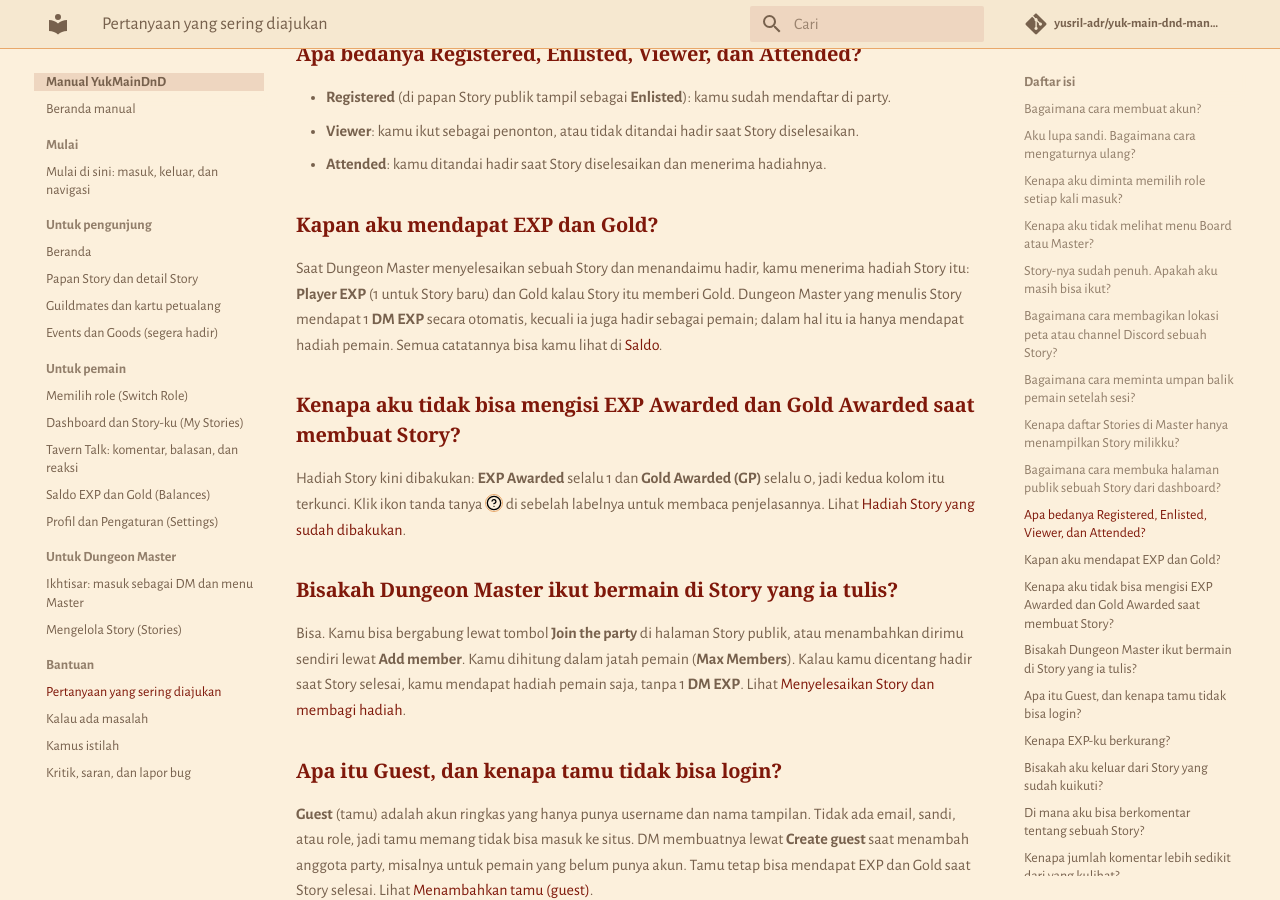
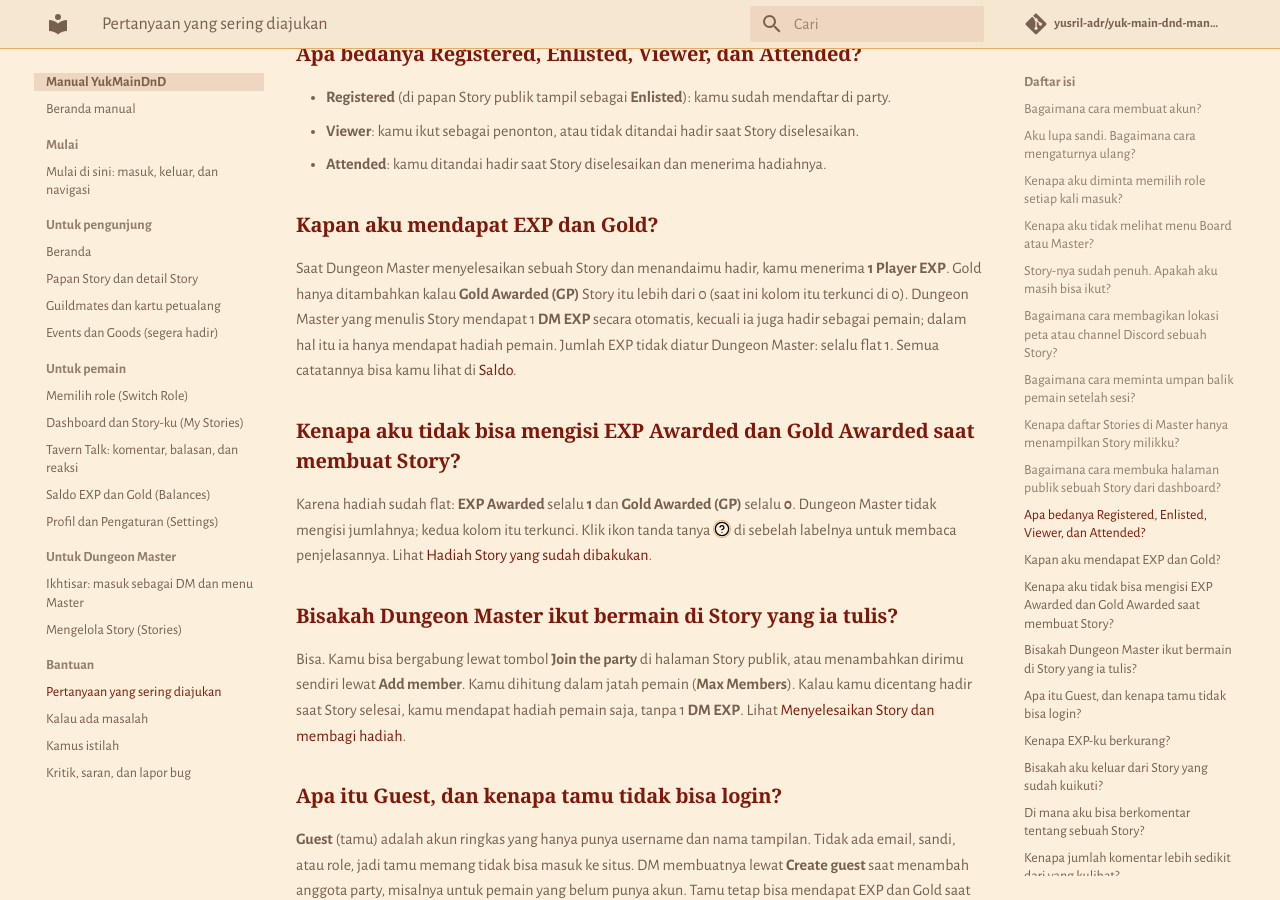
Before and after one commit to yusril-adr/yuk-main-dnd-manual, an MkDocs documentation site: the page built from docs/faq.md, in a window 1280 px wide and 900 px high, scrolled down 1650 px. Built offline with MkDocs 1.6.1 and Material for MkDocs 9.7.7, drawn with Linux system fonts in a browser that asks for light colours; some web fonts are replaced; comment, search, counter and statistics services are not loaded.

Commit message:
docs: clarify story EXP is flat 1, not set by DM

```diff
--- a/docs/faq.md
+++ b/docs/faq.md
@@ -44,11 +44,11 @@ Di detail Story (di **Board** maupun **Master**), klik alamat pendek Story di ba
 
 ### Kapan aku mendapat EXP dan Gold?
 
-Saat Dungeon Master menyelesaikan sebuah Story dan menandaimu hadir, kamu menerima hadiah Story itu: **Player EXP** (1 untuk Story baru) dan Gold kalau Story itu memberi Gold. Dungeon Master yang menulis Story mendapat 1 **DM EXP** secara otomatis, kecuali ia juga hadir sebagai pemain; dalam hal itu ia hanya mendapat hadiah pemain. Semua catatannya bisa kamu lihat di [Saldo](pemain/saldo.md).
+Saat Dungeon Master menyelesaikan sebuah Story dan menandaimu hadir, kamu menerima **1 Player EXP**. Gold hanya ditambahkan kalau **Gold Awarded (GP)** Story itu lebih dari 0 (saat ini kolom itu terkunci di 0). Dungeon Master yang menulis Story mendapat 1 **DM EXP** secara otomatis, kecuali ia juga hadir sebagai pemain; dalam hal itu ia hanya mendapat hadiah pemain. Jumlah EXP tidak diatur Dungeon Master: selalu flat 1. Semua catatannya bisa kamu lihat di [Saldo](pemain/saldo.md).
 
 ### Kenapa aku tidak bisa mengisi EXP Awarded dan Gold Awarded saat membuat Story?
 
-Hadiah Story kini dibakukan: **EXP Awarded** selalu 1 dan **Gold Awarded (GP)** selalu 0, jadi kedua kolom itu terkunci. Klik ikon tanda tanya ![ikon tanda tanya](images/icons/circle-help.svg){ width="18" style="vertical-align: text-bottom" } di sebelah labelnya untuk membaca penjelasannya. Lihat [Hadiah Story yang sudah dibakukan](dungeon-master/story.md#hadiah-story-yang-sudah-dibakukan).
+Karena hadiah sudah flat: **EXP Awarded** selalu **1** dan **Gold Awarded (GP)** selalu **0**. Dungeon Master tidak mengisi jumlahnya; kedua kolom itu terkunci. Klik ikon tanda tanya ![ikon tanda tanya](images/icons/circle-help.svg){ width="18" style="vertical-align: text-bottom" } di sebelah labelnya untuk membaca penjelasannya. Lihat [Hadiah Story yang sudah dibakukan](dungeon-master/story.md#hadiah-story-yang-sudah-dibakukan).
 
 ### Bisakah Dungeon Master ikut bermain di Story yang ia tulis?
 
```
Also changed, not shown: docs/dungeon-master/ikhtisar.md (+1 -1 lines), docs/dungeon-master/story.md (+5 -5 lines), docs/glossary.md (+1 -1 lines), docs/pemain/dashboard.md (+1 -1 lines), docs/pemain/saldo.md (+1 -1 lines).
